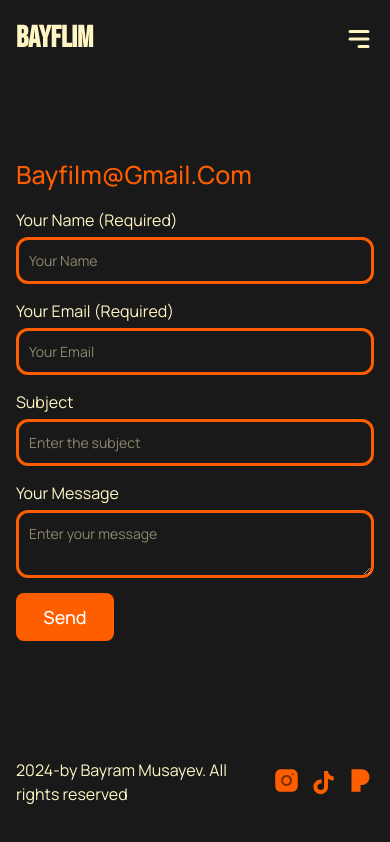
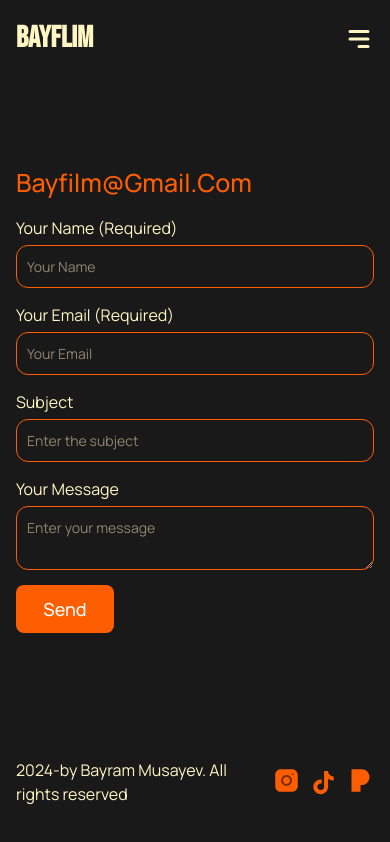
Before and after one commit to neegarw/bayfilm, a React (Vite) app: page /contact in a window 390 px wide. Built offline with nearby package versions, Linux system fonts and the light colour scheme.

Commit message:
Change burger menu icon style and add border to contact section

```diff
--- a/src/components/contact/Contact.jsx
+++ b/src/components/contact/Contact.jsx
@@ -17,7 +17,7 @@ function Contact() {
                             name="name"
                             type="text"
                             placeholder="Your Name"
-                            className="w-full outline-none text-[#FFF6C3] text-[14px] rounded-[12px] border-[3px] p-[10px] border-[#FF5E00]"
+                            className="w-full outline-none text-[#FFF6C3] text-[14px] rounded-[12px] border-[1px] md:border-[3px] p-[10px] border-[#FF5E00]"
                             />
                         </div>
                         <div className='w-full flex flex-col gap-[5px]'>
@@ -26,7 +26,7 @@ function Contact() {
                             name="email"
                             type="email"
                             placeholder="Your Email"
-                            className="w-full outline-none text-[#FFF6C3] text-[14px] rounded-[12px] border-[3px] p-[10px] border-[#FF5E00]"
+                            className="w-full outline-none text-[#FFF6C3] text-[14px] rounded-[12px] border-[1px] md:border-[3px] p-[10px] border-[#FF5E00]"
                             />
                         </div>
                         <div className='w-full flex flex-col gap-[5px]'>
@@ -35,7 +35,7 @@ function Contact() {
                             name="subject"
                             type="text"
                             placeholder="Enter the subject"
-                            className="w-full outline-none text-[#FFF6C3] text-[14px] rounded-[12px] border-[3px] p-[10px] border-[#FF5E00]"
+                            className="w-full outline-none text-[#FFF6C3] text-[14px] rounded-[12px] border-[1px] md:border-[3px] p-[10px] border-[#FF5E00]"
                             />
                         </div>
                         <div className='w-full flex flex-col gap-[5px]'>
@@ -43,7 +43,7 @@ function Contact() {
                             <textarea
                             name="message"
                             placeholder="Enter your message"
-                            className="w-full outline-none text-[#FFF6C3] text-[14px] rounded-[12px] border-[3px] p-[10px] border-[#FF5E00]">
+                            className="w-full outline-none text-[#FFF6C3] text-[14px] rounded-[12px] border-[1px] md:border-[3px] p-[10px] border-[#FF5E00]">
                             </textarea>
                         </div>
                         <button type="submit" className="h-[48px] w-[98px] rounded-[8px] text-[18px] font-[500] bg-[#FF5E00] text-white">Send</button>
--- a/src/components/header/Header.jsx
+++ b/src/components/header/Header.jsx
@@ -1,7 +1,8 @@
 import { useState } from "react";
-import { FiMenu, FiX } from "react-icons/fi";
+import { FiX } from "react-icons/fi";
 import bg from "../../assets/imgs/bg.webp";
 import { Link } from "react-router-dom";
+import { HiMenuAlt3 } from "react-icons/hi";
 
 function Header() {
     const [sidebarOpen, setSidebarOpen] = useState(false);
@@ -29,7 +30,7 @@ function Header() {
 
                 <div className="md:hidden">
                     <button onClick={() => setSidebarOpen(true)}>
-                        <FiMenu className="text-3xl text-[#fff6c3]" />
+                        <HiMenuAlt3  className="text-3xl text-[#fff6c3]" />
                     </button>
                 </div>
             </nav>
```
